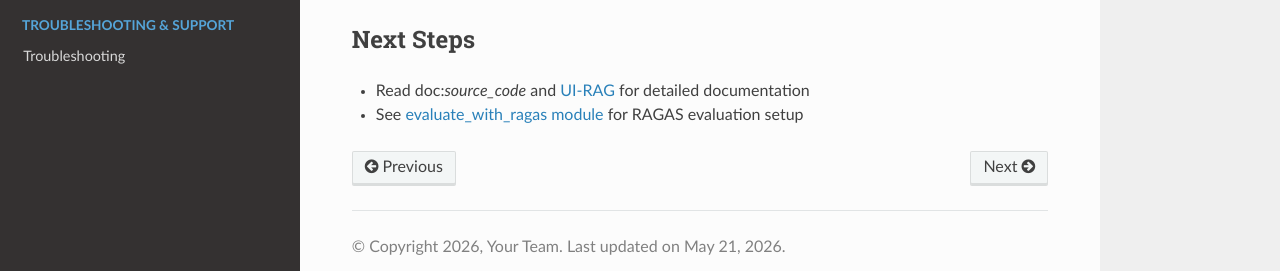
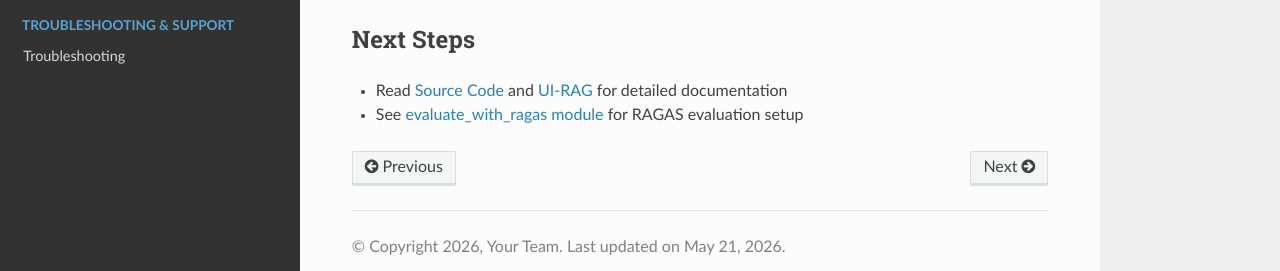
Before and after one commit to chaitra-bhandari/TransformerRag, a Sphinx documentation site: the page built from UI-RAG/docs/architecture.rst, in a window 1280 px wide and 900 px high, scrolled down 10884 px. Shown: the part 585-856 px from the top of the window. Built offline with Sphinx 7.4.7 and the Read the Docs theme 3.1.0, drawn with Linux system fonts in a browser that asks for light colours; pages that are not in the unit, such as notebooks, are missing from menus.

Commit message:
Update architecture.rst

```diff
--- a/UI-RAG/docs/architecture.rst
+++ b/UI-RAG/docs/architecture.rst
@@ -645,5 +645,5 @@ Frontend Architecture
 Next Steps
 ==========
 
-- Read doc:`source_code` and :doc:`modules` for detailed documentation
+- Read :doc:`source_code` and :doc:`modules` for detailed documentation
 - See :doc:`evaluate_with_ragas` for RAGAS evaluation setup
```
